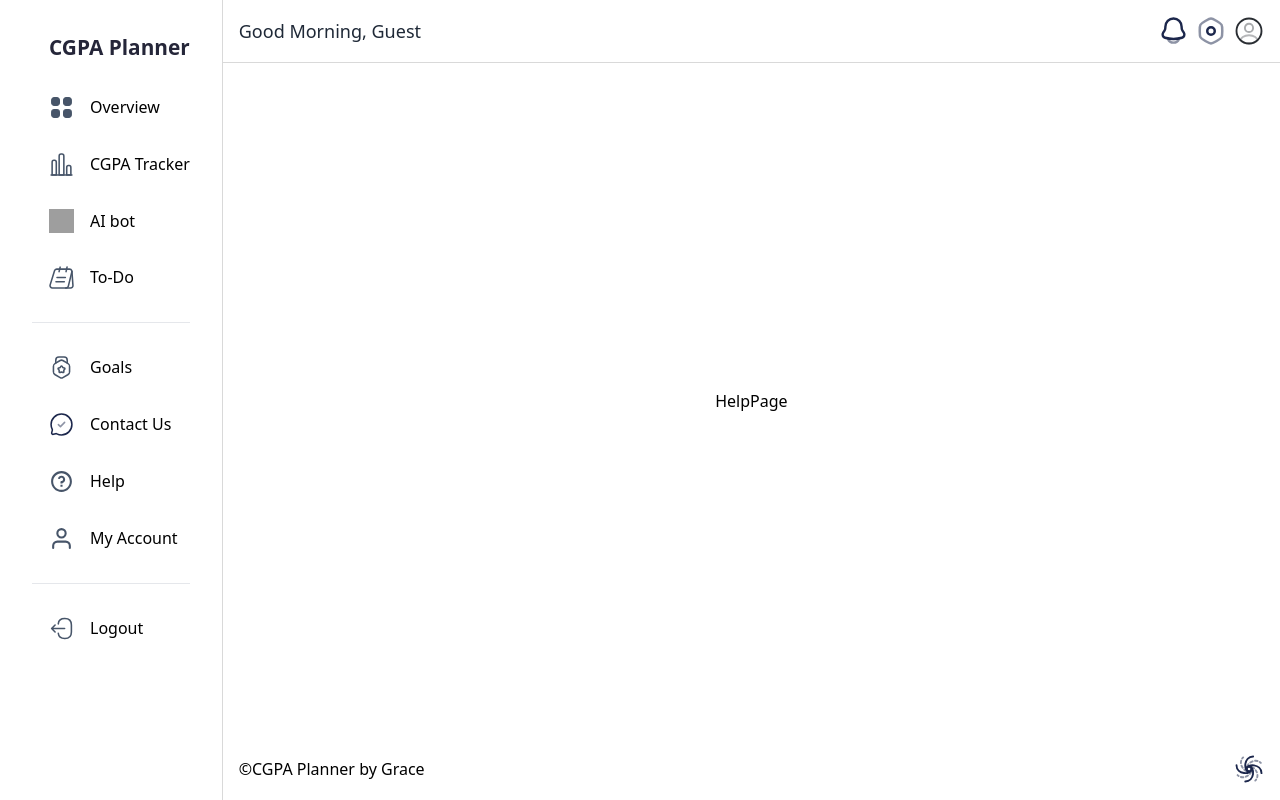
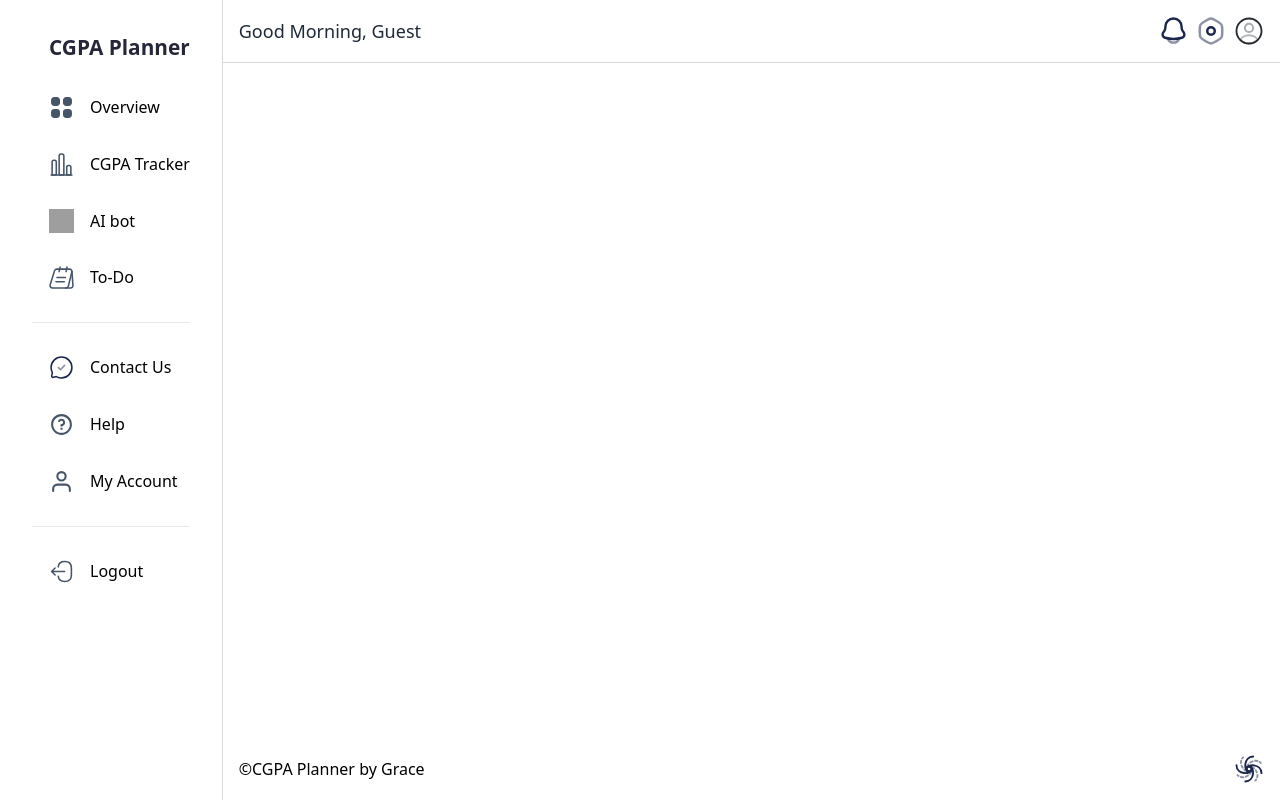
Before and after one commit to gracieib/academic_success_tracker, a Next.js app in the folder frontend/: page /help in a window 1280 px wide. Built offline with nearby package versions, Linux system fonts and the light colour scheme; grey boxes are pictures that could not be loaded.

Commit message:
clean up

```diff
--- a/frontend/app/components/sidebar.tsx
+++ b/frontend/app/components/sidebar.tsx
@@ -13,7 +13,6 @@ export default function Sidebar() {
                     <li title='Workout'><Link href='/workout'><Image src='/images/icons/chatbot.svg' alt='' width={25} height={25} /> AI bot</Link></li>
                     <li title='Recipes'><Link href='/recipes'><Image src='/images/icons/dietplan.svg' alt='' width={25} height={25} />To-Do</Link></li>
                     <hr />
-                    <li title='Goals'><Link href='/goals'><Image src='/images/icons/goal.svg' alt='' width={25} height={25} /> Goals</Link></li>
                     <li title='Contact Us'><Link href='/contact'><Image src='/images/icons/contact.svg' alt='' width={25} height={25} /> Contact Us</Link></li>
                     <li title='Help'><Link href='/help'><Image src='/images/icons/help.svg' alt='' width={25} height={25} /> Help</Link></li>
                     <li title='My Profile'><Link href='/my-profile'><Image src='/images/icons/user.svg' alt='' width={25} height={25} /> My Account</Link></li>
--- a/frontend/app/help/page.tsx
+++ b/frontend/app/help/page.tsx
@@ -1,7 +1,7 @@
 export default function HelpPage() {
   return (
     <>
-    <h1>HelpPage</h1>
+    <h1></h1>
     </>
   )
 }
```
